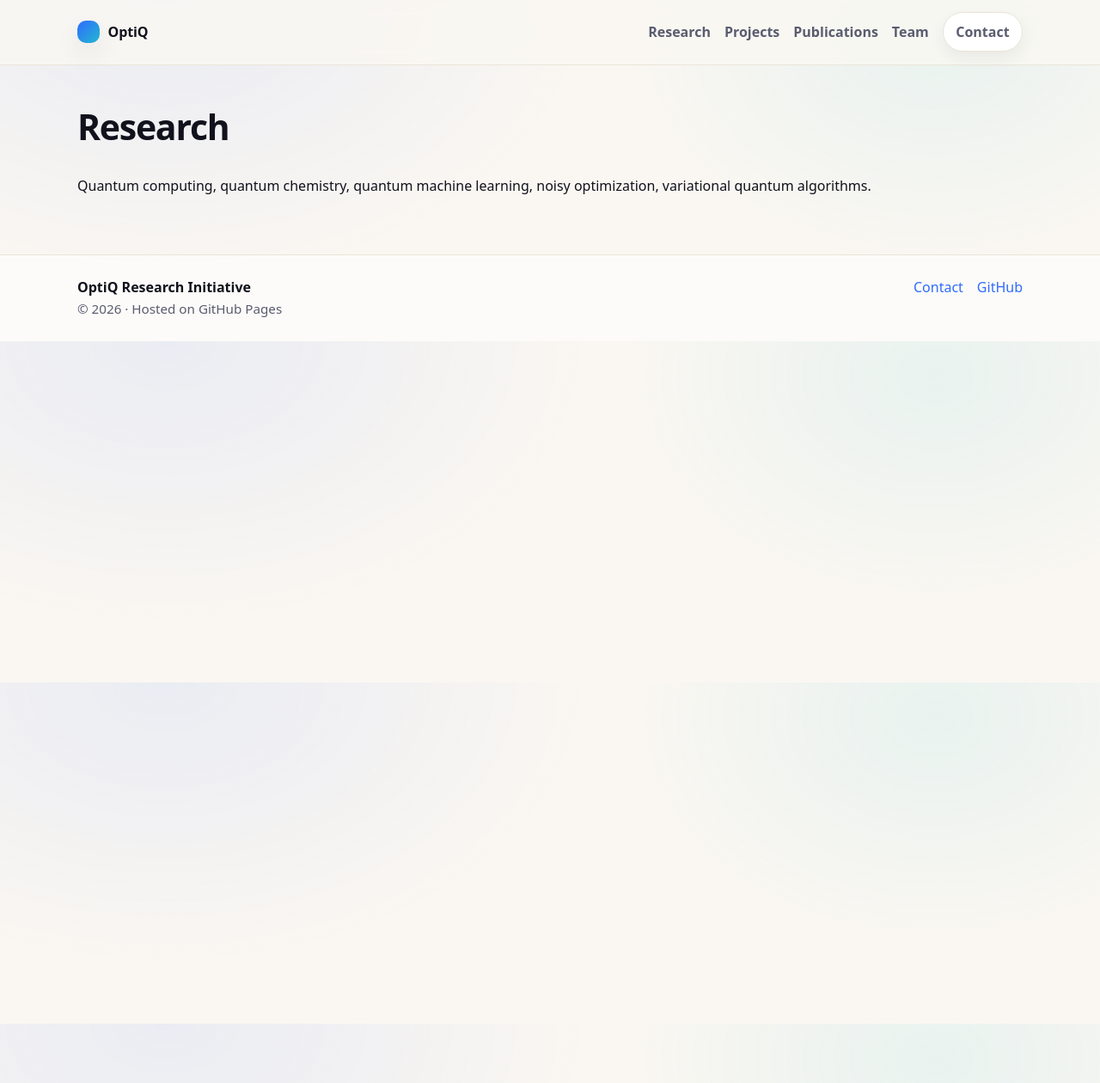
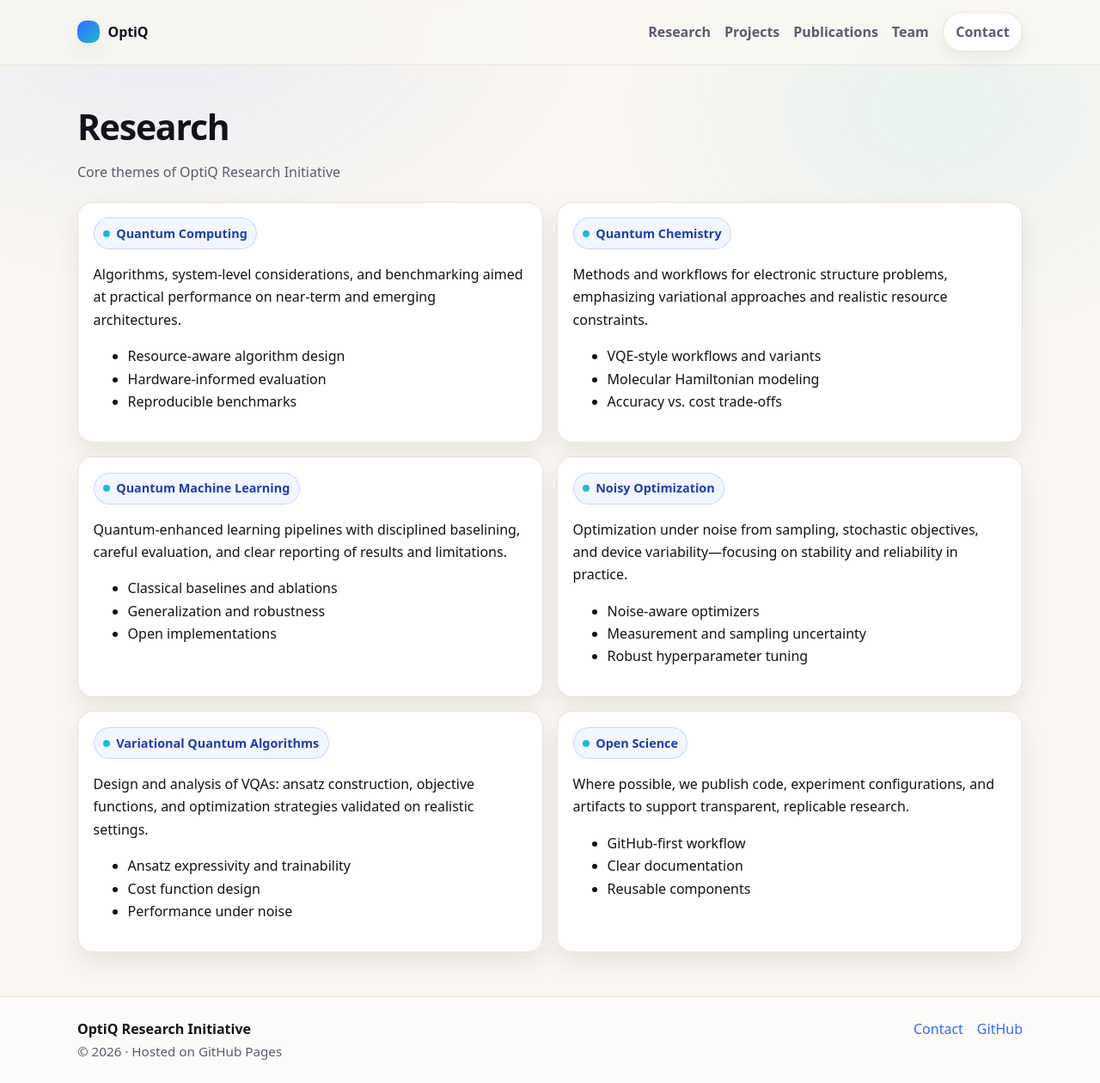
Before and after one commit to OptiQ-Research-Initiative/optiq-research-initiative.github.io, a Jekyll site: the page built from research.md, in a window 1280 px wide and 1260 px high. Shown: the whole window at 86% size. Built offline with Jekyll 4.4.1, drawn with Linux system fonts in a browser that asks for light colours.

Commit message:
Update research.md

```diff
--- a/research.md
+++ b/research.md
@@ -1,6 +1,69 @@
 ---
 layout: page
 title: Research
+subtitle: Core themes of OptiQ Research Initiative
 ---
 
-Quantum computing, quantum chemistry, quantum machine learning, noisy optimization, variational quantum algorithms.
+<div class="grid grid-2">
+
+  <div class="card">
+    <div class="badge">Quantum Computing</div>
+    <p>Algorithms, system-level considerations, and benchmarking aimed at practical performance on near-term and emerging architectures.</p>
+    <ul>
+      <li>Resource-aware algorithm design</li>
+      <li>Hardware-informed evaluation</li>
+      <li>Reproducible benchmarks</li>
+    </ul>
+  </div>
+
+  <div class="card">
+    <div class="badge">Quantum Chemistry</div>
+    <p>Methods and workflows for electronic structure problems, emphasizing variational approaches and realistic resource constraints.</p>
+    <ul>
+      <li>VQE-style workflows and variants</li>
+      <li>Molecular Hamiltonian modeling</li>
+      <li>Accuracy vs. cost trade-offs</li>
+    </ul>
+  </div>
+
+  <div class="card">
+    <div class="badge">Quantum Machine Learning</div>
+    <p>Quantum-enhanced learning pipelines with disciplined baselining, careful evaluation, and clear reporting of results and limitations.</p>
+    <ul>
+      <li>Classical baselines and ablations</li>
+      <li>Generalization and robustness</li>
+      <li>Open implementations</li>
+    </ul>
+  </div>
+
+  <div class="card">
+    <div class="badge">Noisy Optimization</div>
+    <p>Optimization under noise from sampling, stochastic objectives, and device variability—focusing on stability and reliability in practice.</p>
+    <ul>
+      <li>Noise-aware optimizers</li>
+      <li>Measurement and sampling uncertainty</li>
+      <li>Robust hyperparameter tuning</li>
+    </ul>
+  </div>
+
+  <div class="card">
+    <div class="badge">Variational Quantum Algorithms</div>
+    <p>Design and analysis of VQAs: ansatz construction, objective functions, and optimization strategies validated on realistic settings.</p>
+    <ul>
+      <li>Ansatz expressivity and trainability</li>
+      <li>Cost function design</li>
+      <li>Performance under noise</li>
+    </ul>
+  </div>
+
+  <div class="card">
+    <div class="badge">Open Science</div>
+    <p>Where possible, we publish code, experiment configurations, and artifacts to support transparent, replicable research.</p>
+    <ul>
+      <li>GitHub-first workflow</li>
+      <li>Clear documentation</li>
+      <li>Reusable components</li>
+    </ul>
+  </div>
+
+</div>
```
